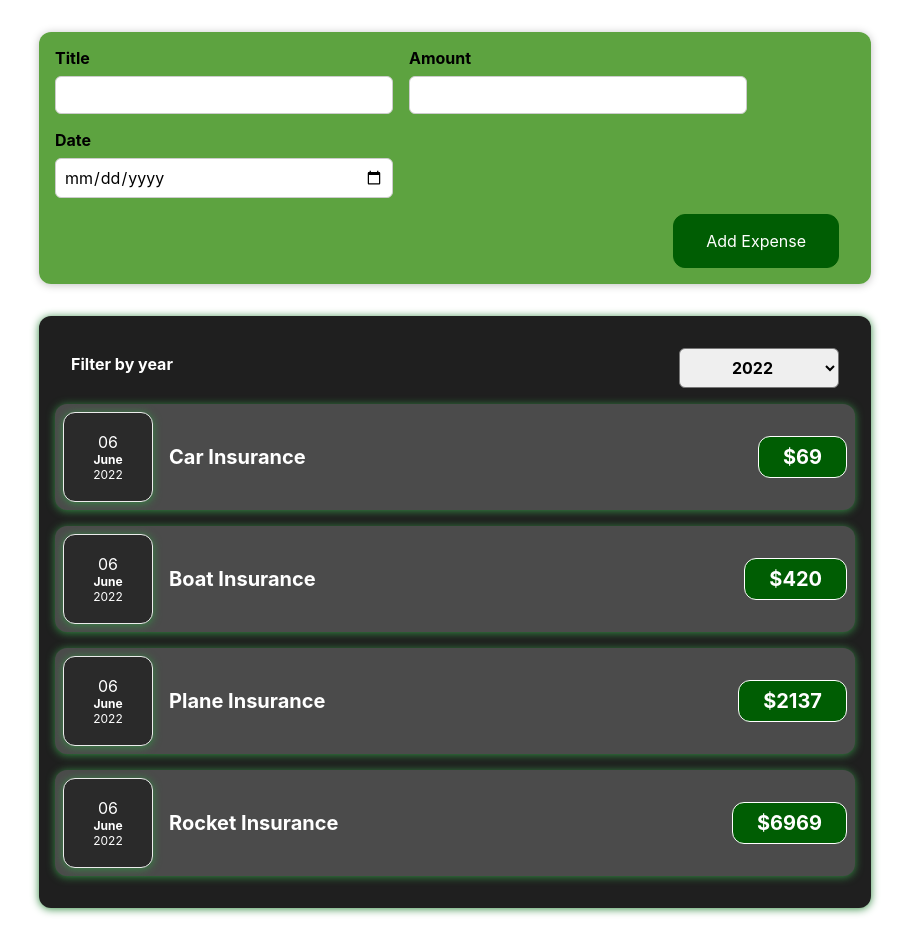
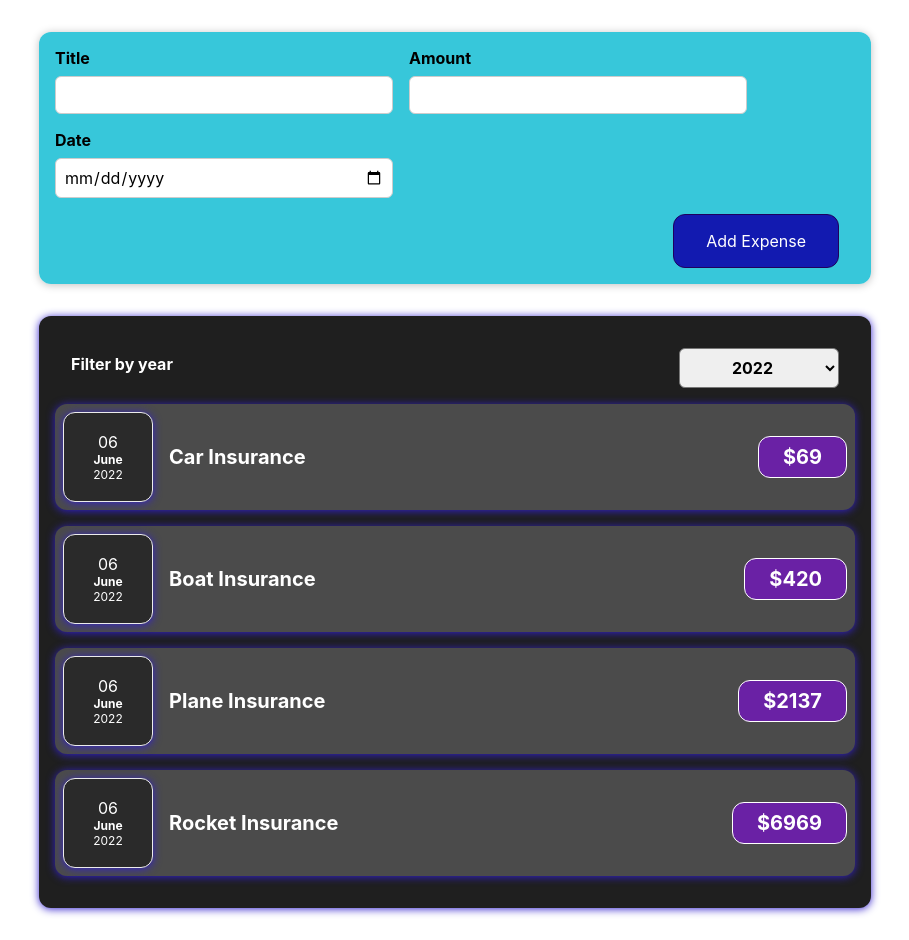
Before and after one commit to mikolajmialkowski/react-guide, a React (Create React App) app: page / in a window 1280 px wide. Shown: the whole page, without its empty margins (185-1094 px from the left). Built offline with nearby package versions, Linux system fonts and the light colour scheme.

Commit message:
new color

```diff
--- a/src/components/Expenses/ExpenseItem.css
+++ b/src/components/Expenses/ExpenseItem.css
@@ -29,7 +29,7 @@
     font-size: 1rem;
     font-weight: bold;
     color: white;
-    background-color: #005d03;
+    background-color: #6a21a5;
     border: 1px solid white;
     padding: 0.5rem;
     border-radius: 12px;
--- a/src/components/NewExpense/NewExpense.css
+++ b/src/components/NewExpense/NewExpense.css
@@ -1,5 +1,5 @@
 .new-expense {
-    background-color: rgba(74, 152, 41, 0.89);
+    background-color: rgba(31, 193, 214, 0.89);
     padding: 1rem;
     margin: 2rem auto;
     width: 50rem;
@@ -13,8 +13,8 @@
     font: inherit;
     cursor: pointer;
     padding: 1rem 2rem;
-    border: 1px solid #005d03;
-    background-color: #005d03;
+    border: 1px solid #1f005d;
+    background-color: #121ab0;
     color: white;
     border-radius: 12px;
     margin-right: 1rem;
--- a/src/components/UI/Card.css
+++ b/src/components/UI/Card.css
@@ -1,4 +1,4 @@
 .card {
     border-radius: 12px;
-    box-shadow: 0 1px 8px rgb(54, 139, 68);
+    box-shadow: 0 1px 8px rgb(51, 33, 204);
 }
```
